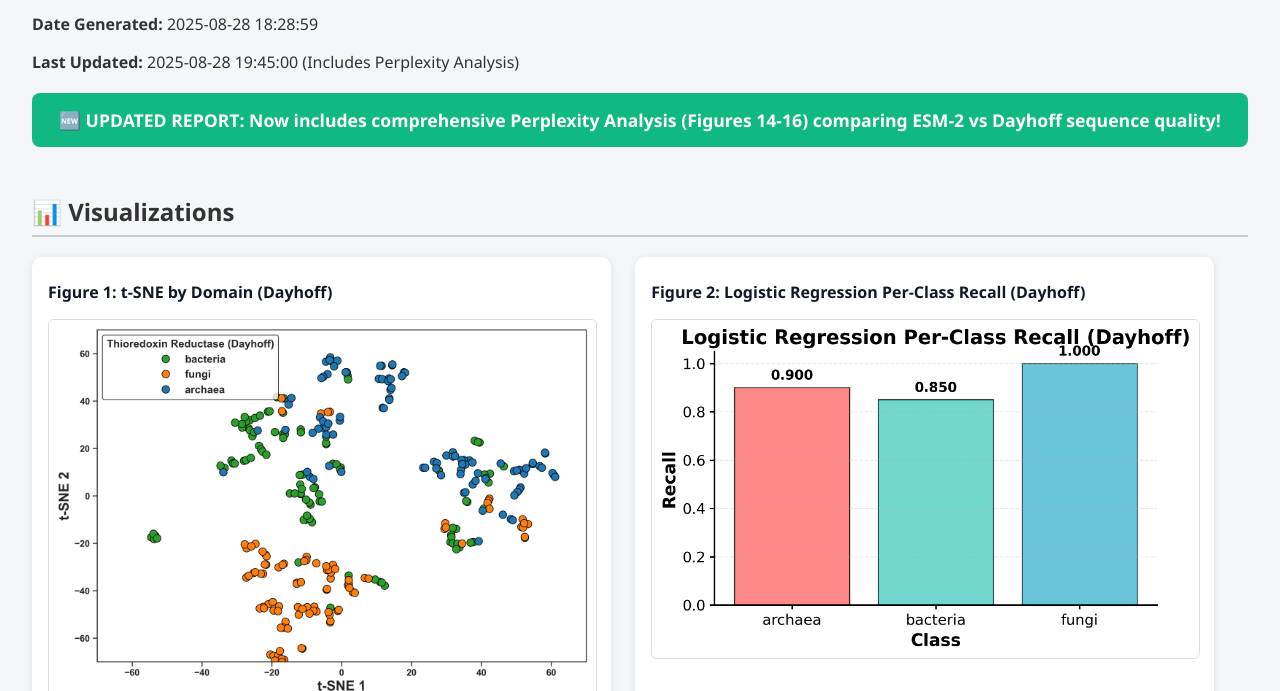
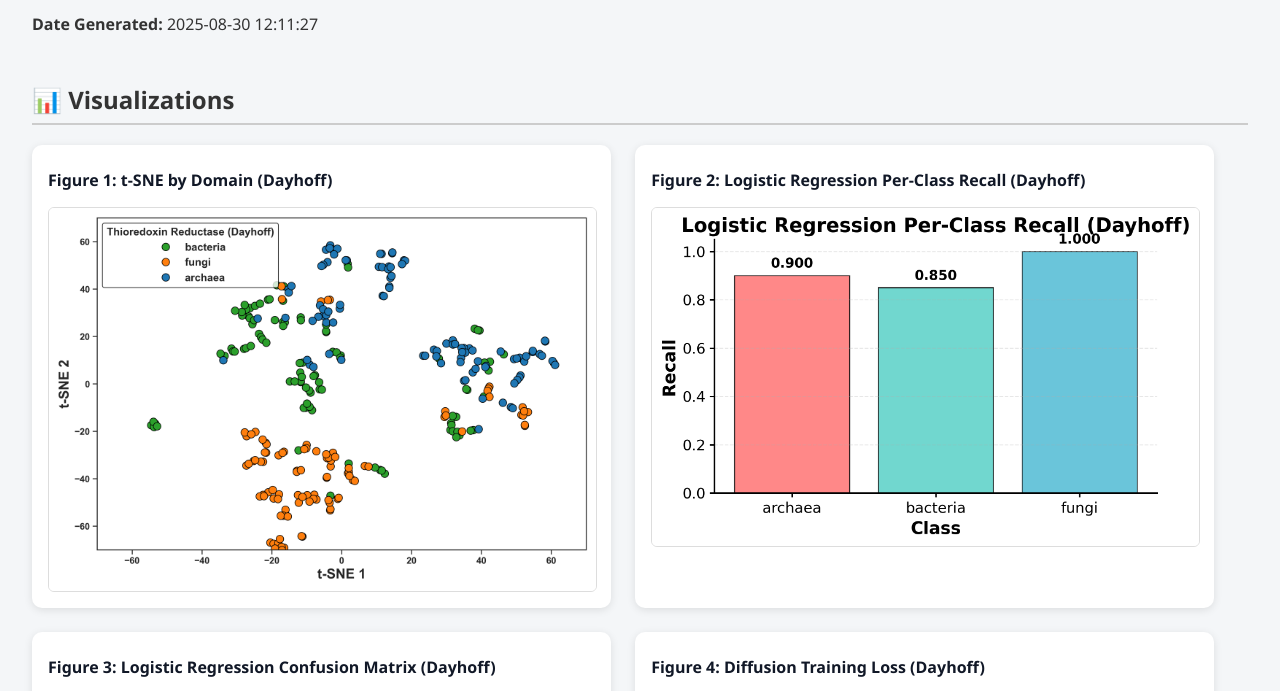
Before and after one commit to mgarsamo/EmbedDiff-Dayhoff, a plain HTML site: page index.html in a window 1280 px wide. Shown: the part 107-798 px from the top of the page. Drawn offline with Linux system fonts and the light colour scheme.

```diff
--- a/index.html
+++ b/index.html
@@ -65,12 +65,7 @@
 </head>
 <body>
     <h1>🧬 EmbedDiff (Dayhoff) Summary Report</h1>
-    <p><strong>Date Generated:</strong> 2025-08-28 18:28:59</p>
-    <p><strong>Last Updated:</strong> 2025-08-28 19:45:00 (Includes Perplexity Analysis)</p>
-
-    <div style="background-color: #10B981; color: white; padding: 15px; border-radius: 8px; margin: 20px 0; text-align: center; font-weight: bold; font-size: 1.1em;">
-        🆕 UPDATED REPORT: Now includes comprehensive Perplexity Analysis (Figures 14-16) comparing ESM-2 vs Dayhoff sequence quality!
-    </div>
+    <p><strong>Date Generated:</strong> 2025-08-30 12:11:27</p>
 
     <h2>📊 Visualizations</h2>
     <div class="grid">
```
Also changed, not shown: embeddiff_dayhoff_summary_report.html (+1 -1 lines), embeddiff_summary_report_dayhoff.html (+1 -1 lines).
